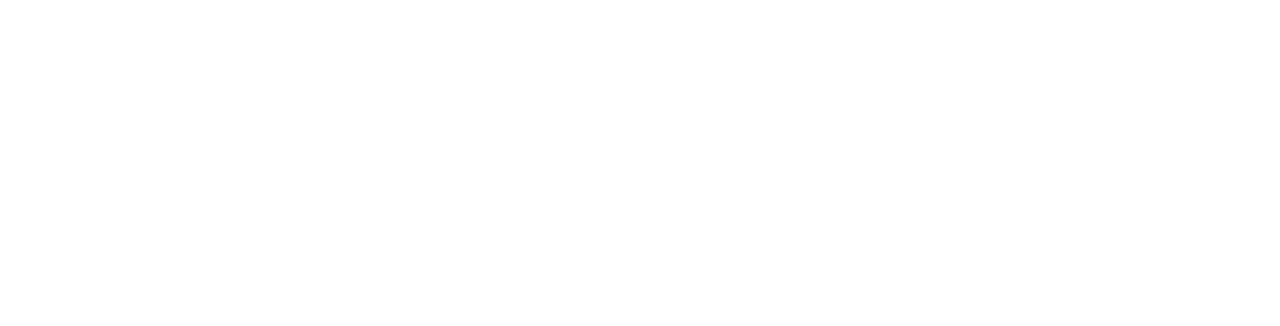
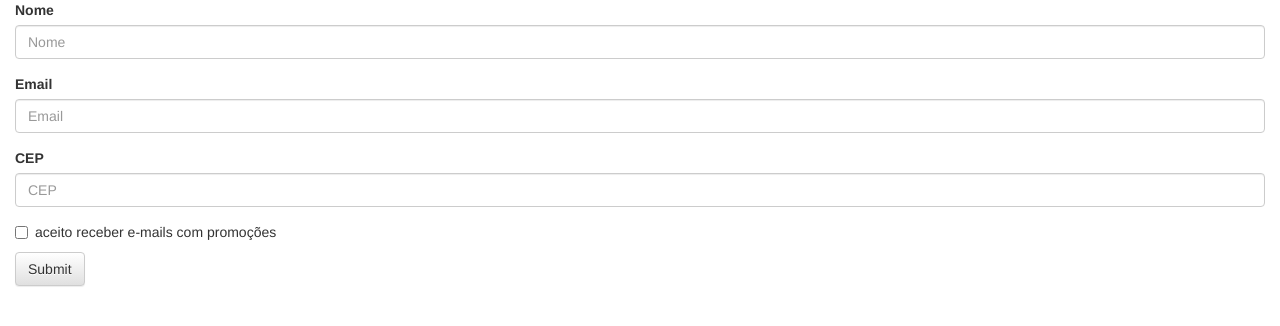
Before and after one commit to ionar/ADA-FrontEnd-Dinamico, a plain HTML site: page index.html in a window 1280 px wide. Drawn offline with nearby package versions, Linux system fonts and the light colour scheme.

Commit message:
add form

```diff
--- a/index.html
+++ b/index.html
@@ -5,8 +5,35 @@
     <meta name="viewport" content="width=device-width, initial-scale=1.0">
     <title>Churrascômetro</title>
     <script src="index.js"></script>
+    <!-- Latest compiled and minified CSS -->
+    <link rel="stylesheet" href="https://cdn.jsdelivr.net/npm/bootstrap@3.4.1/dist/css/bootstrap.min.css" integrity="sha384-HSMxcRTRxnN+Bdg0JdbxYKrThecOKuH5zCYotlSAcp1+c8xmyTe9GYg1l9a69psu" crossorigin="anonymous">
+    <!-- Optional theme -->
+    <link rel="stylesheet" href="https://cdn.jsdelivr.net/npm/bootstrap@3.4.1/dist/css/bootstrap-theme.min.css" integrity="sha384-6pzBo3FDv/PJ8r2KRkGHifhEocL+1X2rVCTTkUfGk7/0pbek5mMa1upzvWbrUbOZ" crossorigin="anonymous">
+    <!-- Latest compiled and minified JavaScript -->
+    <script src="https://cdn.jsdelivr.net/npm/bootstrap@3.4.1/dist/js/bootstrap.min.js" integrity="sha384-aJ21OjlMXNL5UyIl/XNwTMqvzeRMZH2w8c5cRVpzpU8Y5bApTppSuUkhZXN0VxHd" crossorigin="anonymous"></script>
 </head>
 <body>
-
+    <div class="container-fluid">
+        <form>
+            <div class="form-group">
+                <label for="nome">Nome</label>
+                <input type="text" class="form-control" id="nome" placeholder="Nome">
+            </div>
+            <div class="form-group">
+                <label for="inputEmail">Email</label>
+                <input type="email" class="form-control" id="inputEmail" placeholder="Email">
+            </div>
+            <div class="form-group">
+                <label for="inputCep">CEP</label>
+                <input type="text" class="form-control" id="inputCep" placeholder="CEP">
+            </div>
+            <div class="checkbox">
+                <label>
+                <input type="checkbox"> aceito receber e-mails com promoções
+                </label>
+            </div>
+            <button type="submit" class="btn btn-default">Submit</button>
+        </form>
+    </div><!--/container-fluid-->
 </body>
 </html>
```
